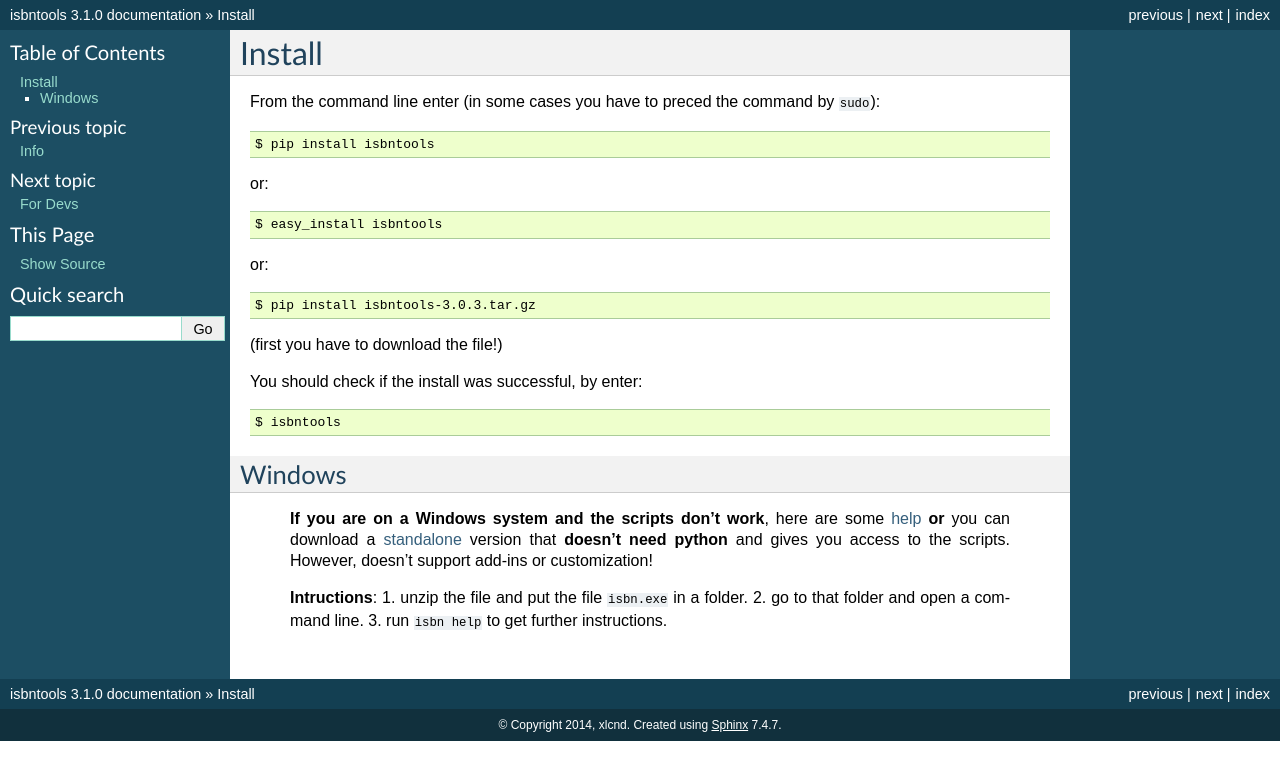
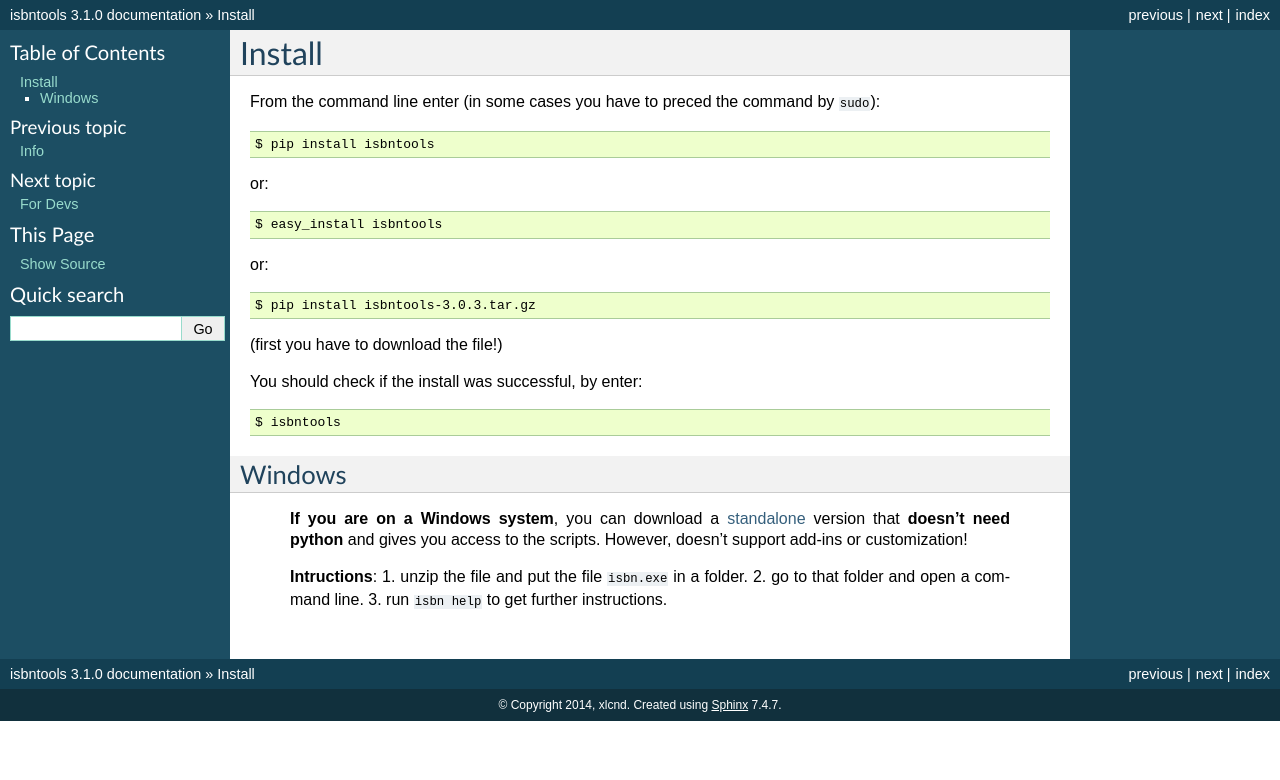
Before and after one commit to xlcnd/isbntools, a Sphinx documentation site: the page built from docs/install.rst, in a window 1280 px wide. Shown: the top 780 px of the page. Built offline with Sphinx 7.4.7, drawn with Linux system fonts in a browser that asks for light colours.

Commit message:
review Windows section

```diff
--- a/docs/install.rst
+++ b/docs/install.rst
@@ -35,7 +35,7 @@ You should check if the install was successful, by enter:
 Windows
 -------
 
-    **If you are on a Windows system and the scripts don't work**, here are some help_ **or**
+    **If you are on a Windows system**,
     you can download a standalone_ version that **doesn't need python** and gives you
     access to the scripts. However, doesn't support add-ins or customization!
 
```
